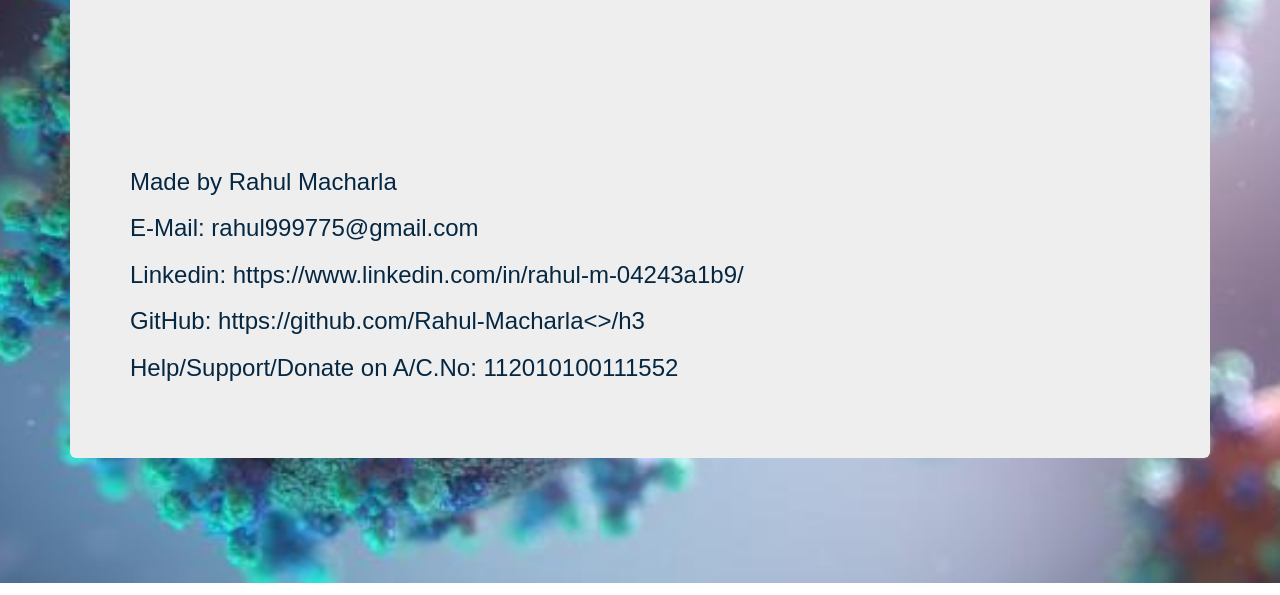
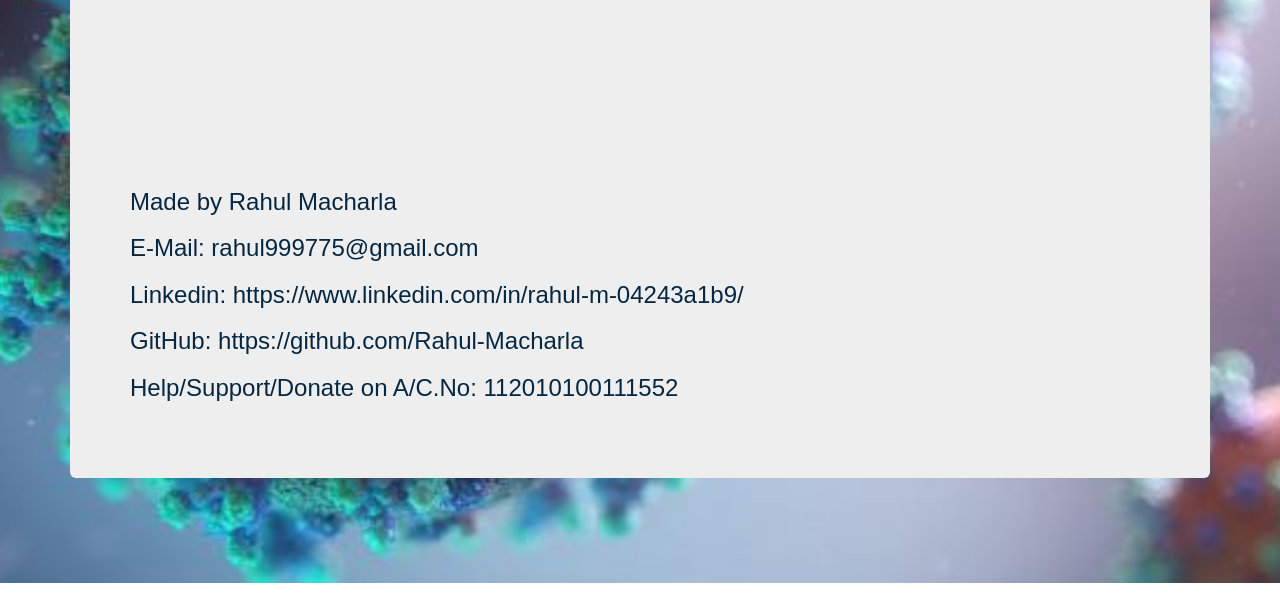
Before and after one commit to Rahul-Macharla/Covid-19-Symptoms-Detection-Heroku, a Flask app: template templates/result.html in a window 1280 px wide. Shown: the part 217-812 px from the top of the page. Run offline with Flask 2, Linux system fonts and the light colour scheme; the template is opened without the code that fills it, so the values that code supplies are empty; parts of the project's set-up code (start-up, migrations or seed data) failed here and were passed over; some libraries are stand-ins or nearby versions; some web fonts are replaced.

Commit message:
Update result.html

```diff
--- a/templates/result.html
+++ b/templates/result.html
@@ -23,9 +23,10 @@
      <br>
      <br>
      <br>
+     <br>
     <h3 style="color:#052742";>Made by Rahul Macharla</h3>
     <h3 style="color:#052742";>E-Mail: rahul999775@gmail.com</h3>
     <h3 style="color:#052742";>Linkedin: https://www.linkedin.com/in/rahul-m-04243a1b9/</h3>
-    <h3 style="color:#052742";>GitHub: https://github.com/Rahul-Macharla<>/h3
-    <h3 style="color:#052742";>Help/Support/Donate on A/C.No: 112010100111552 </h3>
+    <h3 style="color:#052742";>GitHub: https://github.com/Rahul-Macharla</h3>
+    <h3 style="color:#052742";>Help/Support/Donate on A/C.No: 112010100111552</h3>
     <br>
```
